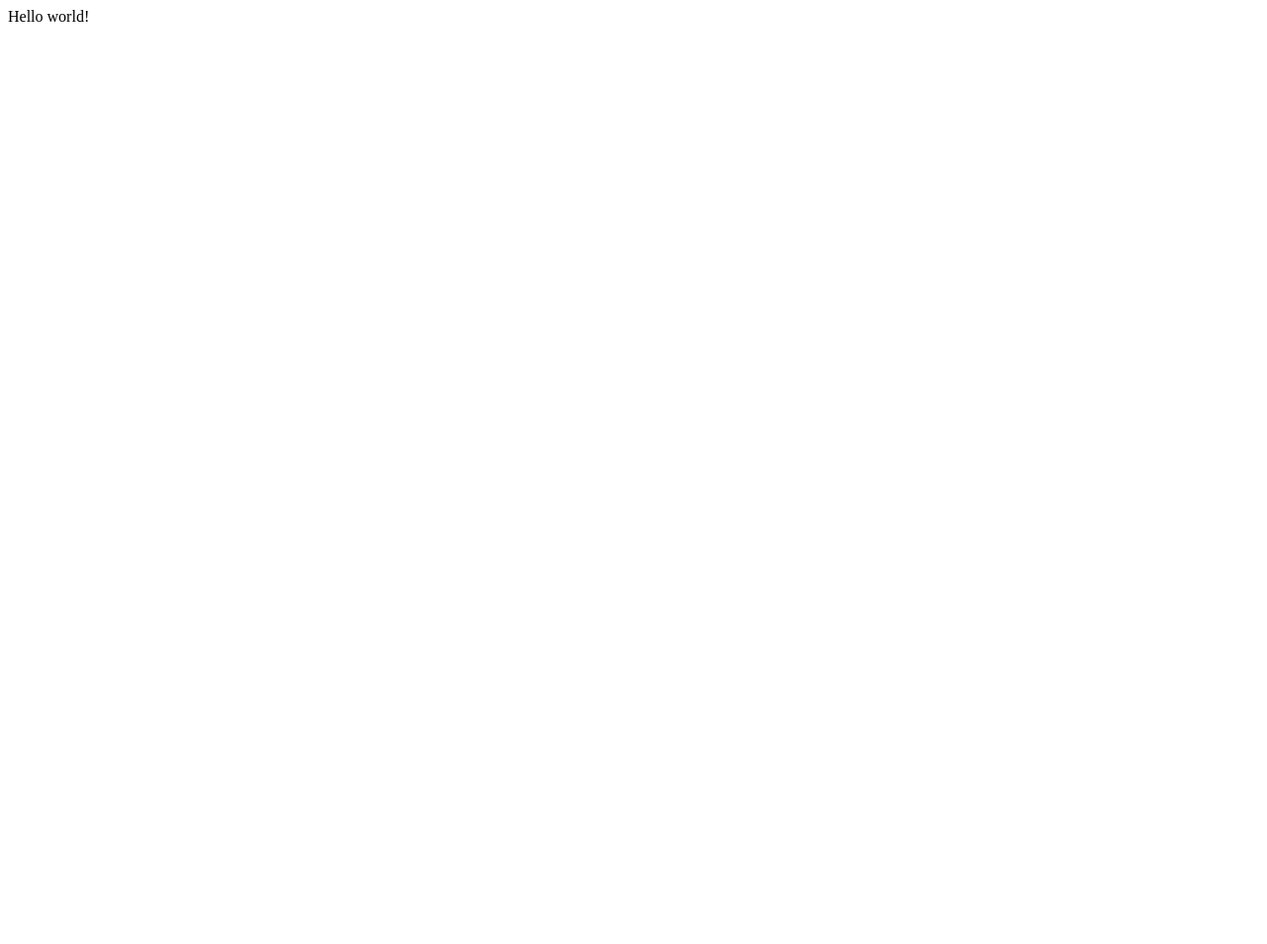
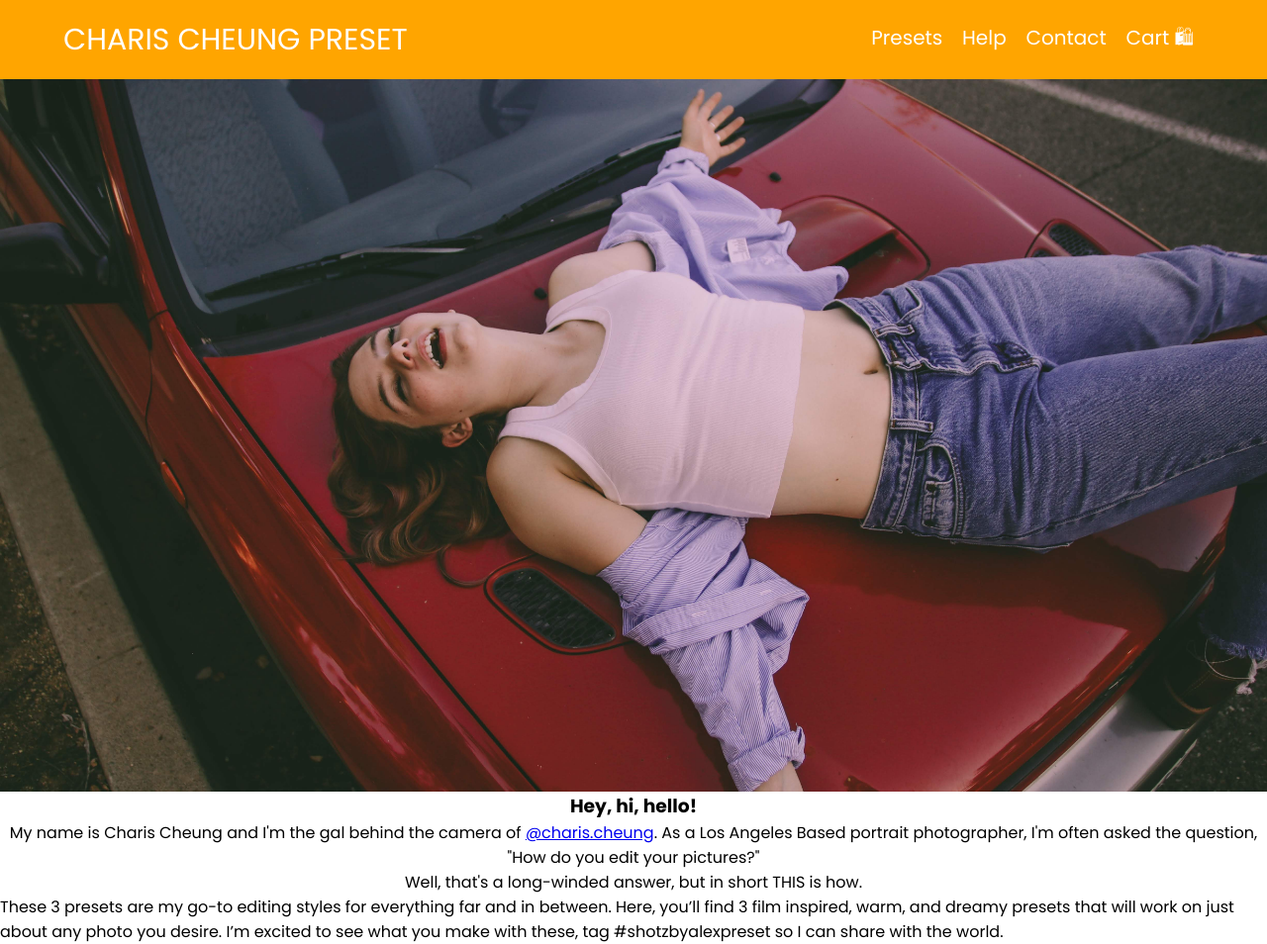
Before and after one commit to lorenzejay/ljaph-Charis-preset-eCommerce, a Gatsby site: page / in a window 1280 px wide. Shown: the whole page at 99% size. Before the commit the page ends 800 px from the top, so only its background shows below. Built offline with nearby package versions, Linux system fonts and the light colour scheme; Gatsby itself is replaced by a stand-in of ours.

Commit message:
first commit

```diff
--- a/gatsby-config.js
+++ b/gatsby-config.js
@@ -3,8 +3,34 @@
  *
  * See: https://www.gatsbyjs.com/docs/gatsby-config/
  */
+require("dotenv").config({
+  path: `.env`,
+})
 
 module.exports = {
   /* Your site config here */
-  plugins: [],
+  plugins: [
+    `gatsby-plugin-sass`,
+
+    {
+      resolve: `gatsby-source-shopify`,
+      options: {
+        //domain of shopify shop
+        shopName: process.env.SHOP_NAME,
+
+        accessToken: process.env.ACCESS_TOKEN,
+      },
+    },
+    {
+      resolve: `gatsby-plugin-prefetch-google-fonts`,
+      options: {
+        fonts: [
+          {
+            family: `Poppins`,
+            variants: [`400`, `700`],
+          },
+        ],
+      },
+    },
+  ],
 }
--- /dev/null
+++ b/src/Components/Navbar/index.js
@@ -0,0 +1,31 @@
+import { Link } from "gatsby"
+import React from "react"
+import "./styles.scss"
+
+const Navbar = () => {
+  return (
+    <nav>
+      <div>
+        <Link className="logo" to="/">
+          Charis Cheung Preset
+        </Link>
+      </div>
+      <ul>
+        <li>
+          <Link to="/products">Presets</Link>
+        </li>
+        <li>
+          <Link to="/help">Help</Link>
+        </li>
+        <li>
+          <Link to="/contact">Contact</Link>
+        </li>
+        <li>
+          <Link to="/cart">Cart 🛍</Link>
+        </li>
+      </ul>
+    </nav>
+  )
+}
+
+export default Navbar
--- /dev/null
+++ b/src/Components/Navbar/styles.scss
@@ -0,0 +1,28 @@
+nav {
+  display: flex;
+  align-items: center;
+  justify-content: space-between;
+  padding: 0 5%;
+  background-color: orange;
+  height: 10vh;
+  a {
+    text-decoration: none;
+  }
+  .logo {
+    color: white;
+    font-size: 30px;
+    text-transform: uppercase;
+  }
+  ul {
+    display: flex;
+    justify-content: space-around;
+    width: 30%;
+    li {
+      list-style-type: none;
+      a {
+        color: white;
+        font-size: 20px;
+      }
+    }
+  }
+}
--- /dev/null
+++ b/src/Components/PresetCard/styles.scss
@@ -0,0 +1,42 @@
+.card {
+  box-shadow: 0 8px 16px 0 rgba(0, 0, 0, 0.2);
+  border-radius: 5px;
+  width: 23vw;
+  height: 60vh;
+  margin: 5%;
+  img {
+    object-fit: cover;
+    width: 100%;
+    height: 60%;
+    border-top-right-radius: inherit;
+    border-top-left-radius: inherit;
+  }
+  .card-container {
+    h4,
+    p {
+      padding: 5%;
+    }
+
+    h4 {
+      text-transform: uppercase;
+    }
+    .card-price-addcart {
+      display: flex;
+      justify-content: space-between;
+      padding-right: 10px;
+    }
+    button {
+      display: grid;
+      padding: 5px;
+      margin: auto 0;
+      font-size: 16px;
+      background-color: #00c6e9;
+      color: white;
+      border: none;
+      outline: none;
+      padding: 5px;
+
+      border-radius: 15px;
+    }
+  }
+}
--- /dev/null
+++ b/src/Layouts/Layout.js
@@ -0,0 +1,14 @@
+import React from "react"
+import Navbar from "../Components/Navbar/index"
+import "../styles/global.scss"
+
+const Layout = ({ children }) => {
+  return (
+    <div>
+      <Navbar />
+      {children}
+    </div>
+  )
+}
+
+export default Layout
--- a/src/pages/index.js
+++ b/src/pages/index.js
@@ -1,5 +1,53 @@
 import React from "react"
+import Layout from "../Layouts/Layout"
+import styled from "@emotion/styled"
+// import MainImage from "../Images/IMG_1135 (1).JPG"
 
 export default function Home() {
-  return <div>Hello world!</div>
+  const HomeSection = styled.div(`
+    display: flex;
+    flex-direction: column;
+    align-items: center;
+    justify-content: center;
+
+  `)
+  const HomeMainImageContainer = styled.div`
+    width: 100vw;
+    height: 90vh;
+  `
+  const HomeMainImage = styled.img`
+    width: inherit;
+    height: inherit;
+    object-fit: cover;
+  `
+
+  return (
+    <Layout>
+      <HomeSection>
+        {/* <div style={{ backgroundImage: `url(${MainImage})` }}></div> */}
+        <HomeMainImageContainer>
+          <HomeMainImage
+            src={`../../IMG_1135 (1).JPG`}
+            alt="Home screen image"
+          />
+        </HomeMainImageContainer>
+        <h3>Hey, hi, hello!</h3>
+        <p>
+          My name is Charis Cheung and I'm the gal behind the camera of{" "}
+          <a href="https://www.instagram.com/charis.cheung/">@charis.cheung</a>.
+          As a Los Angeles Based portrait photographer, I'm often asked the
+          question,
+        </p>
+        <p>"How do you edit your pictures?"</p>
+        <p>Well, that's a long-winded answer, but in short THIS is how.</p>
+        <p>
+          These 3 presets are my go-to editing styles for everything far and in
+          between. Here, you’ll find 3 film inspired, warm, and dreamy presets
+          that will work on just about any photo you desire. I’m excited to see
+          what you make with these, tag #shotzbyalexpreset so I can share with
+          the world.
+        </p>
+      </HomeSection>
+    </Layout>
+  )
 }
--- /dev/null
+++ b/src/styles/global.scss
@@ -0,0 +1,14 @@
+* {
+  margin: 0;
+  padding: 0;
+  box-sizing: border-box;
+  font-family: "Poppins", sans-serif;
+}
+
+.products-page {
+  .products-layout {
+    width: 100%;
+    display: grid;
+    grid-template-columns: repeat(3, 1fr);
+  }
+}
```
Also changed, not shown: gatsby-node.js (added, +42 -0 lines), package.json (+12 -1 lines), src/Components/PresetCard/index.js (added, +23 -0 lines), src/Components/seo.js (added, +96 -0 lines), src/pages/products.js (added, +55 -0 lines), src/templates/product.js (added, +21 -0 lines), src/Images/IMG_1135 (1).JPG (added), static/IMG_1135 (1).JPG (added), 1 other file.
